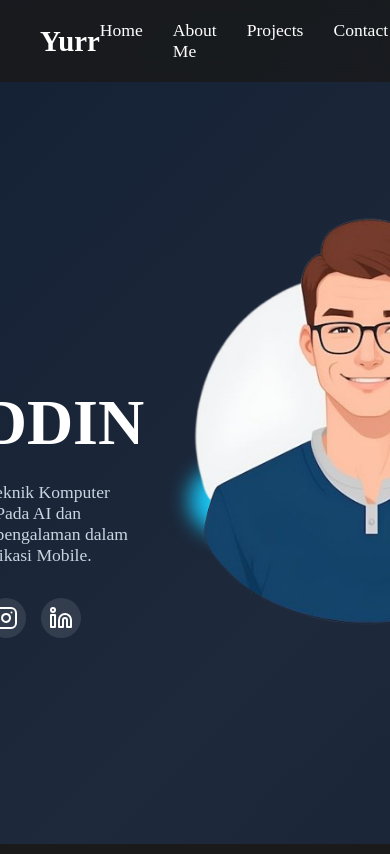
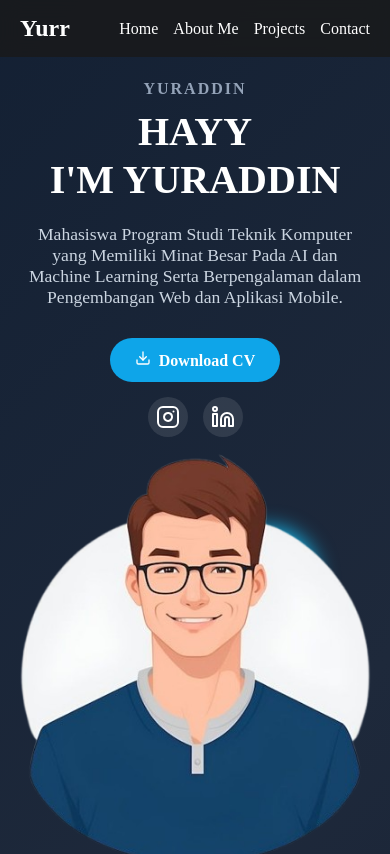
Before and after one commit to yuraddin/Portofolio, a React (Vite) app: page / in a window 390 px wide. Shown: the top 854 px of the page. Built offline with nearby package versions, Linux system fonts and the light colour scheme.

Commit message:
Menambahkan mobile

```diff
--- a/src/App.jsx
+++ b/src/App.jsx
@@ -1,4 +1,5 @@
-import { Outlet } from 'react-router-dom'; // Impor Outlet
+import { Outlet } from 'react-router-dom';
+// DIUBAH: 'navbar' menjadi 'Navbar' agar konsisten
 import Navbar from './components/navbar';
 import Footer from './components/Footer';
 import './App.css';
@@ -8,7 +9,7 @@ function App() {
     <div>
       <Navbar />
       <main>
-        <Outlet /> {/* Outlet adalah tempat konten halaman (Hero, About, dll.) akan dirender */}
+        <Outlet />
       </main>
       <Footer />
     </div>
--- a/src/components/About.css
+++ b/src/components/About.css
@@ -56,3 +56,19 @@
   line-height: 1.7;
   margin-bottom: 20px;
 }
+
+/* Aturan untuk layar kecil (Mobile) */
+@media (max-width: 768px) {
+  .about-content-wrapper {
+    flex-direction: column; /* Menumpuk gambar dan teks */
+  }
+
+  .page-title {
+    font-size: 2.5rem; /* Mengecilkan ukuran judul */
+  }
+
+  /* Rata kiri lebih mudah dibaca di HP daripada rata kiri-kanan */
+  .about-text p {
+    text-align: left;
+  }
+}
--- a/src/components/Contact.css
+++ b/src/components/Contact.css
@@ -84,3 +84,22 @@
   width: 32px;
   height: 32px;
 }
+
+/* Aturan untuk layar kecil (Mobile) */
+@media (max-width: 768px) {
+  .navbar {
+    padding: 15px 20px; /* Mengurangi jarak tepi */
+  }
+
+  .nav-logo {
+    font-size: 1.5rem; /* Mengecilkan logo */
+  }
+
+  .nav-menu {
+    gap: 15px; /* Mengurangi jarak antar menu */
+  }
+
+  .nav-menu a {
+    font-size: 1rem;
+  }
+}
--- a/src/components/Projects.css
+++ b/src/components/Projects.css
@@ -35,3 +35,15 @@
   color: #cbd5e1;
   max-width: 450px;
 }
+
+/* Aturan untuk layar kecil (Mobile) */
+@media (max-width: 768px) {
+  .projects-grid {
+    /* Mengatur agar hanya ada 1 kolom di mobile */
+    grid-template-columns: 1fr;
+  }
+
+  .page-title {
+    font-size: 2.5rem;
+  }
+}
--- a/src/components/Utama.css
+++ b/src/components/Utama.css
@@ -125,3 +125,26 @@
   bottom: 25%;
   left: 10%;
 }
+
+/* Aturan untuk layar kecil (Mobile) */
+@media (max-width: 768px) {
+  .utama-container {
+    /* Mengubah susunan dari berdampingan menjadi atas-bawah */
+    flex-direction: column;
+    padding: 80px 5%; /* Mengurangi jarak tepi */
+    text-align: center;
+  }
+
+  .utama-content, .utama-image {
+    max-width: 100%; /* Memastikan konten mengisi lebar layar */
+  }
+
+  .utama-title {
+    font-size: 2.5rem; /* Mengecilkan ukuran judul */
+  }
+
+  .hero-buttons {
+    flex-direction: column; /* Menumpuk tombol ke bawah */
+    gap: 15px;
+  }
+}
--- a/src/components/navbar.css
+++ b/src/components/navbar.css
@@ -36,3 +36,22 @@
 .nav-menu a:hover {
   color: #007bff;
 }
+
+/* Aturan untuk layar kecil (Mobile) */
+@media (max-width: 768px) {
+  .navbar {
+    padding: 15px 20px; /* Mengurangi jarak tepi */
+  }
+
+  .nav-logo {
+    font-size: 1.5rem; /* Mengecilkan logo */
+  }
+
+  .nav-menu {
+    gap: 15px; /* Mengurangi jarak antar menu */
+  }
+
+  .nav-menu a {
+    font-size: 1rem;
+  }
+}
```
